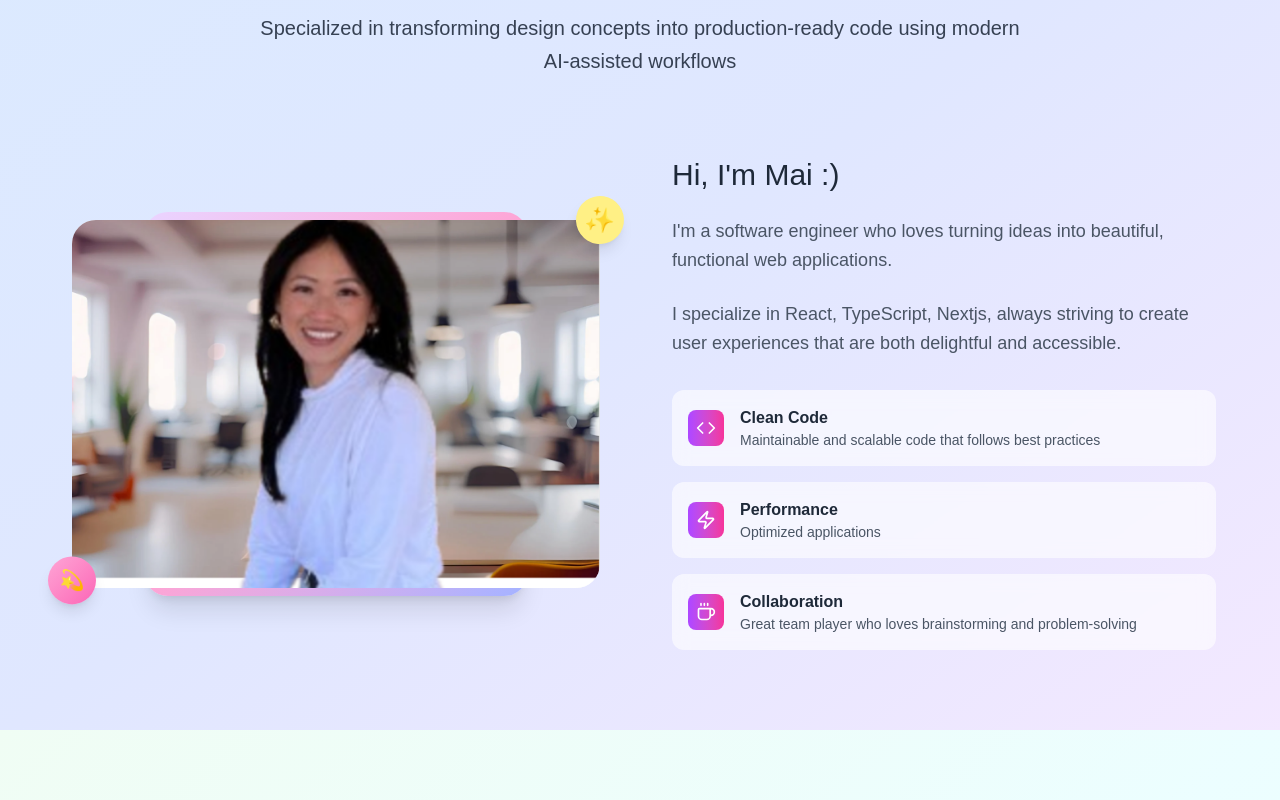
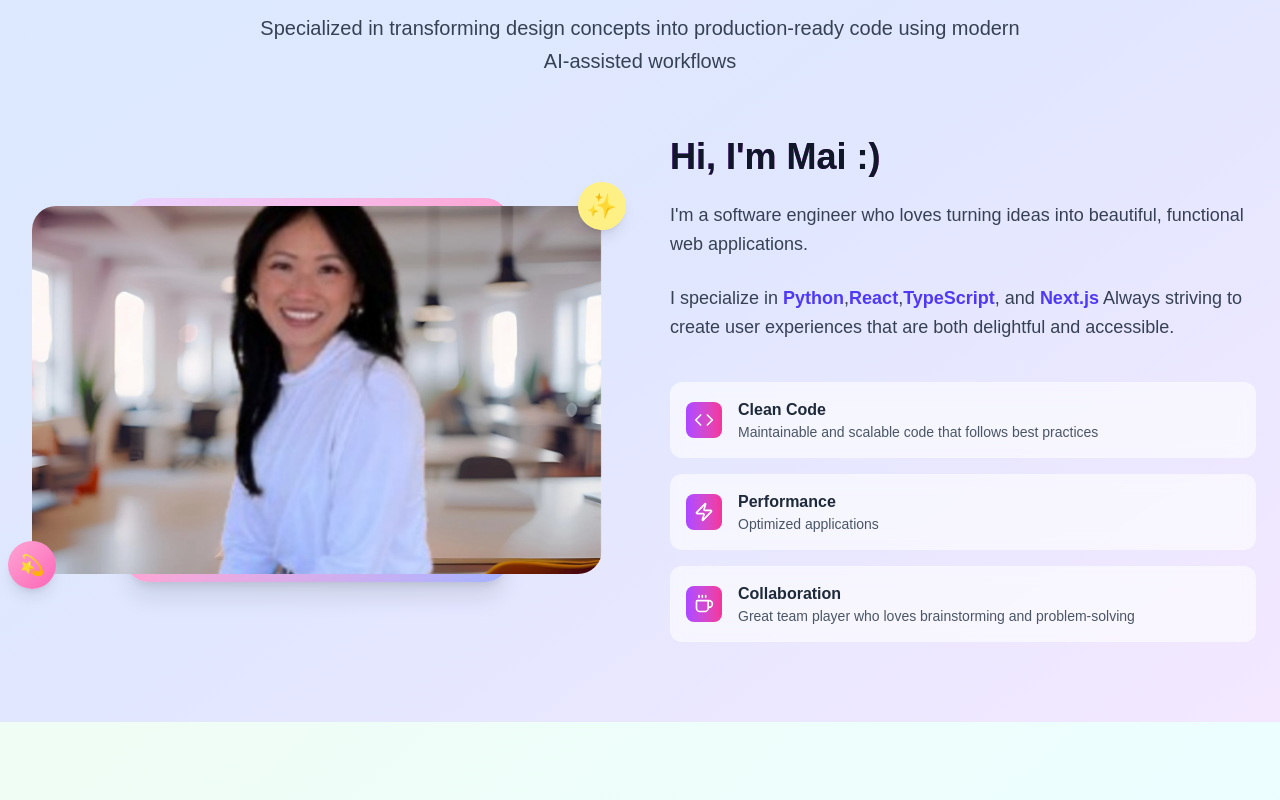
Before and after one commit to vmaineng/pastel-portfolio, a Next.js app: page / in a window 1280 px wide. Shown: the part 980-1780 px from the top of the page. Built offline with nearby package versions, Linux system fonts and the light colour scheme.

Commit message:
added in style updates

```diff
--- a/src/app/components/About.tsx
+++ b/src/app/components/About.tsx
@@ -29,7 +29,7 @@ export function About() {
     >
       <div className="container mx-auto px-6">
         <motion.div
-          className="text-center mb-20"
+          className="text-center mb-15"
           initial={{ opacity: 0, y: 50 }}
           whileInView={{ opacity: 1, y: 0 }}
           transition={{ duration: 0.8 }}
@@ -47,7 +47,7 @@ export function About() {
           </p>
         </motion.div>
 
-        <div className="grid md:grid-cols-2 gap-16 items-center max-w-6xl mx-auto">
+        <div className="grid md:grid-cols-2 gap-15 items-center max-w-7xl mx-auto">
           <motion.div
             initial={{ opacity: 0, x: -50 }}
             whileInView={{ opacity: 1, x: 0 }}
@@ -97,14 +97,21 @@ export function About() {
             transition={{ duration: 0.8 }}
             viewport={{ once: true }}
           >
-            <h3 className="text-3xl mb-6 text-gray-800">Hi, I&apos;m Mai :)</h3>
-            <p className="text-lg text-gray-600 mb-6 leading-relaxed">
+            <h3 className="text-4xl font-bold mb-6 text-gray-900 bg-gradient-to-r from-purple-600 to-pink-600 bg-clip-text">
+              Hi, I&apos;m Mai :)
+            </h3>
+            <p className="text-lg text-gray-700 mb-6 leading-relaxed">
               I&apos;m a software engineer who loves turning ideas into
               beautiful, functional web applications.
             </p>
-            <p className="text-lg text-gray-600 mb-8 leading-relaxed">
-              I specialize in React, TypeScript, Nextjs, always striving to
-              create user experiences that are both delightful and accessible.
+            <p className="text-lg text-gray-700 mb-10 leading-relaxed">
+              I specialize in{" "}
+              <span className="font-semibold text-indigo-600">Python</span>,
+              <span className="font-semibold text-indigo-600">React</span>,
+              <span className="font-semibold text-indigo-600">TypeScript</span>,
+              and <span className="font-semibold text-indigo-600">Next.js</span>{" "}
+              Always striving to create user experiences that are both
+              delightful and accessible.
             </p>
             <div className="space-y-4">
               {features.map((feature, index) => (
```
